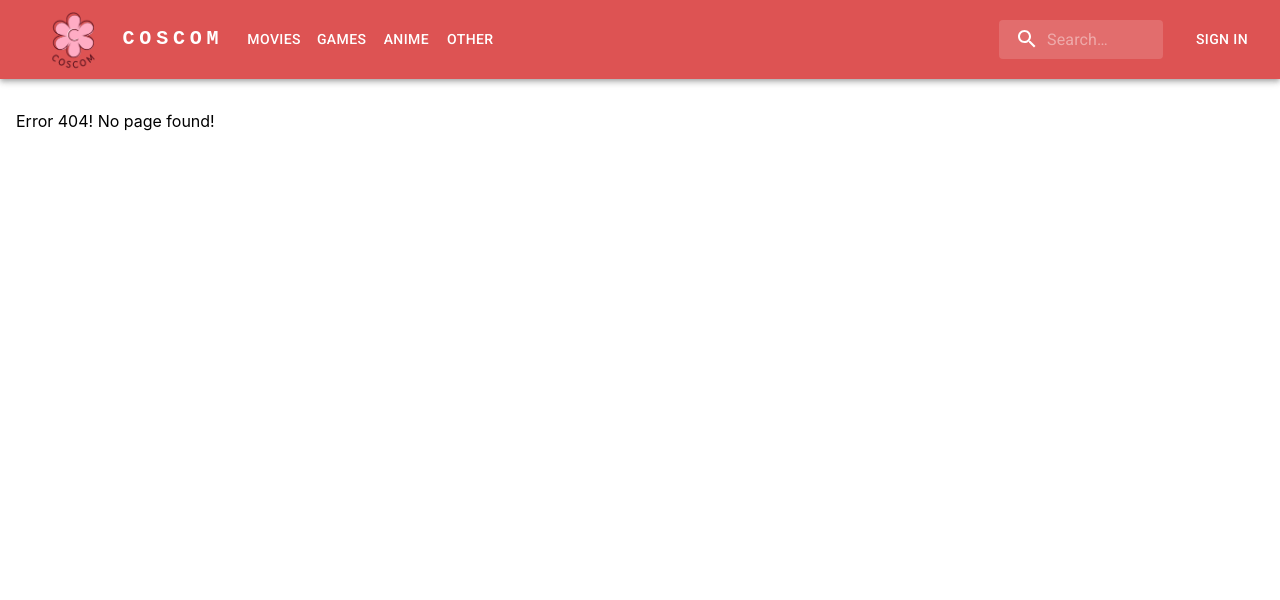
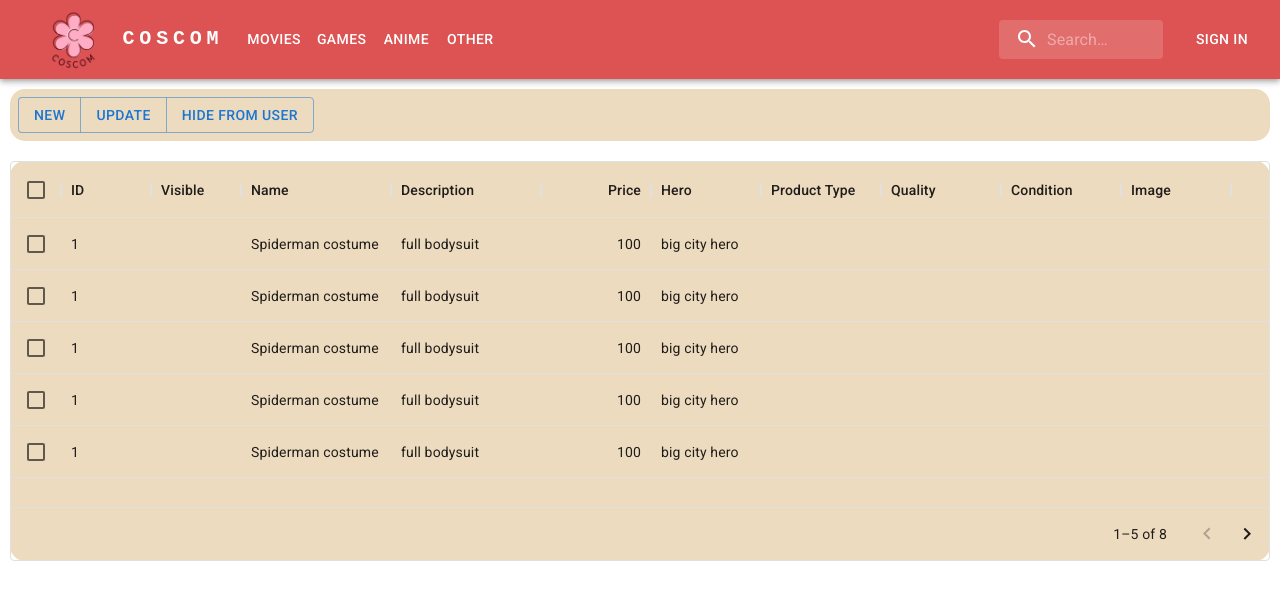
Before and after one commit to KamillKipigroch/Project, a React (Create React App) app in the folder frontend/rental/: page /adminPanel in a window 1280 px wide. Before the commit this address had no page. Shown: the top 600 px of the page. Built offline with nearby package versions, Linux system fonts and the light colour scheme.

Commit message:
admin panel - datagrid

```diff
--- a/frontend/rental/src/components/ProtectedRoutes/MainRoutes.tsx
+++ b/frontend/rental/src/components/ProtectedRoutes/MainRoutes.tsx
@@ -8,12 +8,14 @@ import Other from "../../routes/other";
 import Product from "../../routes/product";
 import Register from "../../routes/register";
 import PageNotFound from "../PageNotFound/PageNotFound";
+import AdminPanel from "../../routes/adminPanel";
 
 const MainRoutes = () => (
   <Routes>
     {/* Public routes */}
     <Route path="" element={<Home />} />
     <Route path="/login" element={<Login />} />
+    <Route path="/adminPanel" element={<AdminPanel />} />
     <Route path="/register" element={<Register />} />
     <Route path="/movie">
       <Route path=":productId" element={<Product />} />
--- /dev/null
+++ b/frontend/rental/src/components/adminPanel/productsDataGrid.tsx
@@ -0,0 +1,98 @@
+import * as React from 'react';
+import Box from '@mui/material/Box';
+import { DataGrid, GridColDef, GridValueGetterParams } from '@mui/x-data-grid';
+
+const columns: GridColDef[] = [
+  { field: 'id', headerName: 'ID', width: 90 },
+  { field: 'visible', headerName: 'Visible', width: 90 },
+  {
+    field: 'name',
+    headerName: 'Name',
+    width: 150,
+    editable: true,
+  },
+  {
+    field: 'description',
+    headerName: 'Description',
+    width: 150,
+    editable: true,
+  },
+  {
+    field: 'price',
+    headerName: 'Price',
+    type: 'number',
+    width: 110,
+    editable: true,
+  },
+  {
+    field: 'hero',
+    headerName: 'Hero',
+    width: 110,
+    editable: true,
+  },
+  {
+    field: 'productType',
+    headerName: 'Product Type',
+    type: 'singleSelect',
+    width: 120,
+    editable: true,
+    //TODO
+    //dynamiczne opcje wyboru - valueOptions
+    valueOptions: ['EU-resident', 'junior']
+  },
+  {
+    field: 'quality',
+    headerName: 'Quality',
+    type: 'singleSelect',
+    width: 120,
+    editable: true,
+    //TODO
+    //dynamiczne opcje wyboru - valueOptions
+    valueOptions: ['EU-resident', 'junior']
+  },
+  {
+    field: 'condition',
+    headerName: 'Condition',
+    type: 'singleSelect',
+    width: 120,
+    editable: true,
+    //TODO
+    //dynamiczne opcje wyboru - valueOptions
+    valueOptions: ['EU-resident', 'junior']
+  },
+  {
+    //TODO
+    //make a button which opens image, can swithc it from your pc photo
+    field: 'image',
+    headerName: 'Image',
+    width: 110,
+    editable: true,
+  },
+];
+
+const rows = [
+  { id: 1, name: 'Spiderman costume', description: 'full bodysuit', price: 100, hero: 'big city hero' },
+  { id: 1, name: 'Spiderman costume', description: 'full bodysuit', price: 100, hero: 'big city hero' },
+  { id: 1, name: 'Spiderman costume', description: 'full bodysuit', price: 100, hero: 'big city hero' },
+  { id: 1, name: 'Spiderman costume', description: 'full bodysuit', price: 100, hero: 'big city hero' },
+  { id: 1, name: 'Spiderman costume', description: 'full bodysuit', price: 100, hero: 'big city hero' },
+  { id: 1, name: 'Spiderman costume', description: 'full bodysuit', price: 100, hero: 'big city hero' },
+  { id: 1, name: 'Spiderman costume', description: 'full bodysuit', price: 100, hero: 'big city hero' },
+  { id: 1, name: 'Spiderman costume', description: 'full bodysuit', price: 100, hero: 'big city hero' },
+];
+
+export default function ProductsDataGrid() {
+  return (
+    <Box sx={{ height: 400, width: '100%' }}>
+      <DataGrid
+        rows={rows}
+        columns={columns}
+        pageSize={5}
+        rowsPerPageOptions={[5]}
+        checkboxSelection
+        disableSelectionOnClick
+        experimentalFeatures={{ newEditingApi: true }}
+      />
+    </Box>
+  );
+}
--- a/frontend/rental/src/routes/adminPanel.tsx
+++ b/frontend/rental/src/routes/adminPanel.tsx
@@ -1,5 +1,6 @@
 import styled from "styled-components";
 import ButtonGroup from "../components/adminPanel/ButtonGroup";
+import ProductsDataGrid from '../components/adminPanel/productsDataGrid';
 
 const Container = styled.div`
   display: flex;
@@ -11,15 +12,24 @@ const ControlPanel = styled.div`
     flex-direction: row;
 `
 
+const Div = styled.div`
+    background-color: #EDDBC0;
+    // height: 500px;
+    display: flex;
+    justify-content: flex-start;
+    border-radius: 15px;
+    margin: 10px;
+`
+
 export default function AdminPanel() {
     return(
         <Container>
-            <div>
+            <Div>
                 <ButtonGroup />
-            </div>
-            <div>
-
-            </div>
+            </Div>
+            <Div>
+                <ProductsDataGrid />
+            </Div>
 
         </Container>
 
```
Also changed, not shown: frontend/rental/src/components/adminPanel/dataTableCategory.tsx (deleted, +0 -64 lines).
